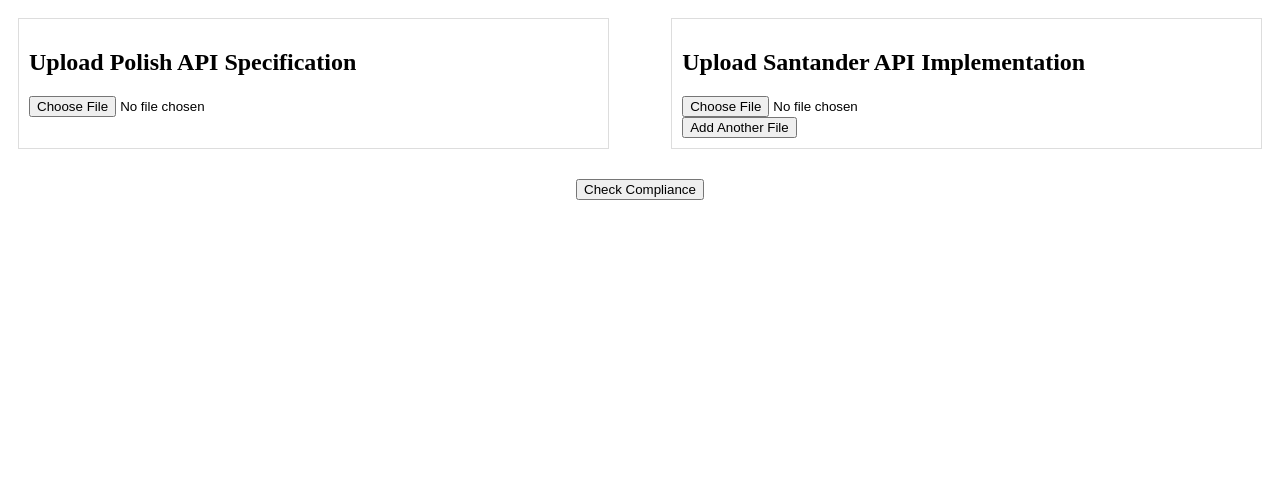
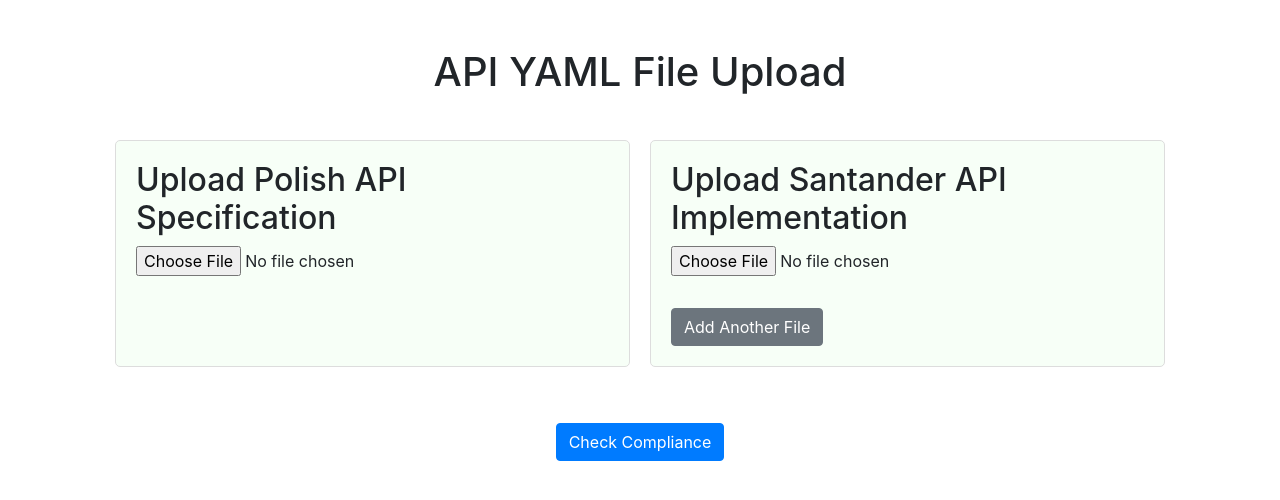
Before and after one commit to maciekSzubiczuk/polishAPI_compliance_tool, a Flask app: page / in a window 1280 px wide. Shown: the top 500 px of the page. Run offline with Flask 3, Linux system fonts and the light colour scheme; some libraries are stand-ins or nearby versions.

Commit message:
added css for upload.html page

```diff
--- a/app/templates/upload.html
+++ b/app/templates/upload.html
@@ -2,16 +2,24 @@
 <html>
 <head>
     <title>API YAML File Upload</title>
+    <!-- Bootstrap CSS -->
+    <link rel="stylesheet" href="https://stackpath.bootstrapcdn.com/bootstrap/4.3.1/css/bootstrap.min.css">
     <style>
-        .container {
+        body {
+            background-color: white;
+        }
+        .upload-container {
             display: flex;
             justify-content: space-between;
+            padding: 20px;
         }
         .upload-section {
-            width: 45%;
-            padding: 10px;
+            flex: 1;
+            margin: 0 10px;
+            background-color: #f7fff7; /* Light green background */
             border: 1px solid #ddd;
-            margin: 10px;
+            padding: 20px;
+            border-radius: 5px;
         }
         .button-section {
             text-align: center;
@@ -23,33 +31,41 @@
             var newInput = document.createElement("input");
             newInput.type = "file";
             newInput.name = "santander_files";
+            newInput.className = "form-control-file mt-2";
 
             var addButton = document.getElementById("add-file-button");
-            document.getElementById("santander-upload-section").insertBefore(newInput, addButton);
-            document.getElementById("santander-upload-section").insertBefore(document.createElement("br"), addButton);
+            addButton.parentNode.insertBefore(newInput, addButton); // Insert the new input before the button
         }
     </script>
 </head>
 <body>
+    <div class="container mt-5">
+        <h1 class="text-center mb-4">API YAML File Upload</h1>
         <form action="/" method="post" enctype="multipart/form-data">
-        <div class="container">
+            <div class="upload-container">
                 <!-- Polish API Specification Upload -->
                 <div class="upload-section">
                     <h2>Upload Polish API Specification</h2>
-                <input type="file" name="polishapi_file">
+                    <input type="file" name="polishapi_file" class="form-control-file">
                 </div>
 
                 <!-- Santander API Implementation Upload -->
                 <div class="upload-section" id="santander-upload-section">
                     <h2>Upload Santander API Implementation</h2>
-                <input type="file" name="santander_files"><br>
-                <button type="button" id="add-file-button" onclick="addFileInput()">Add Another File</button>
+                    <input type="file" name="santander_files" class="form-control-file"><br>
+                    <button type="button" id="add-file-button" class="btn btn-secondary mt-2" onclick="addFileInput()">Add Another File</button>
                 </div>
             </div>
 
             <div class="button-section">
-            <input type="submit" value="Check Compliance">
+                <input type="submit" value="Check Compliance" class="btn btn-primary mt-3">
             </div>
         </form>
+    </div>
+
+    <!-- Bootstrap JS and dependencies -->
+    <script src="https://code.jquery.com/jquery-3.3.1.slim.min.js"></script>
+    <script src="https://cdnjs.cloudflare.com/ajax/libs/popper.js/1.14.7/umd/popper.min.js"></script>
+    <script src="https://stackpath.bootstrapcdn.com/bootstrap/4.3.1/js/bootstrap.min.js"></script>
 </body>
 </html>
```
Lines whose indentation alone changed are shown as unchanged.
